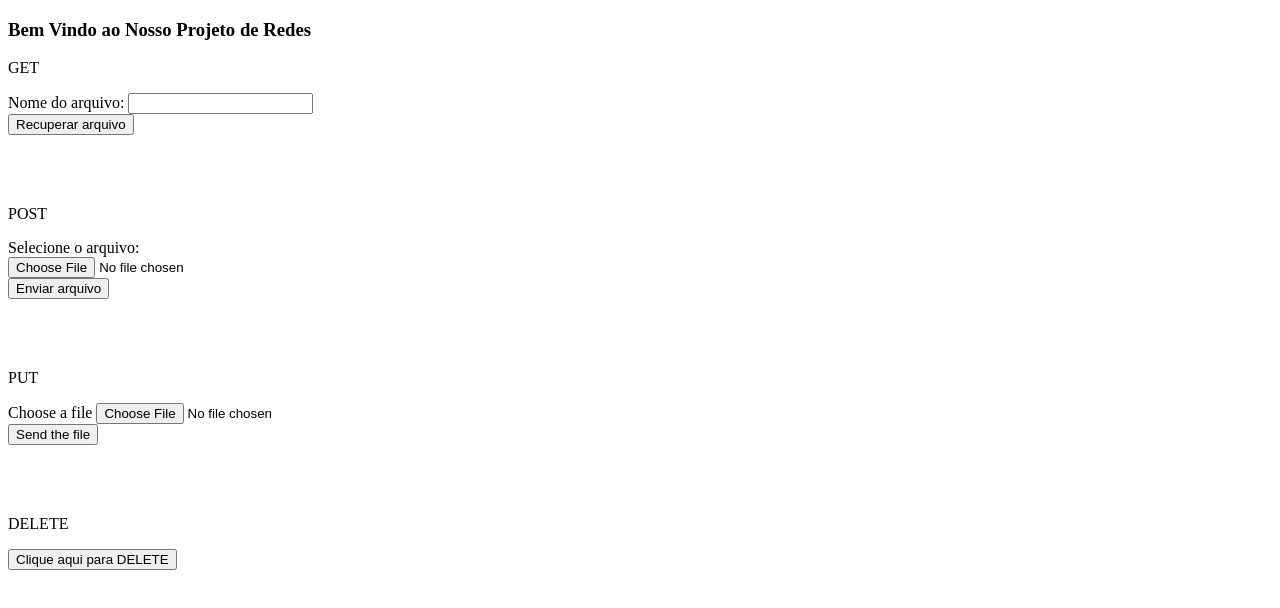
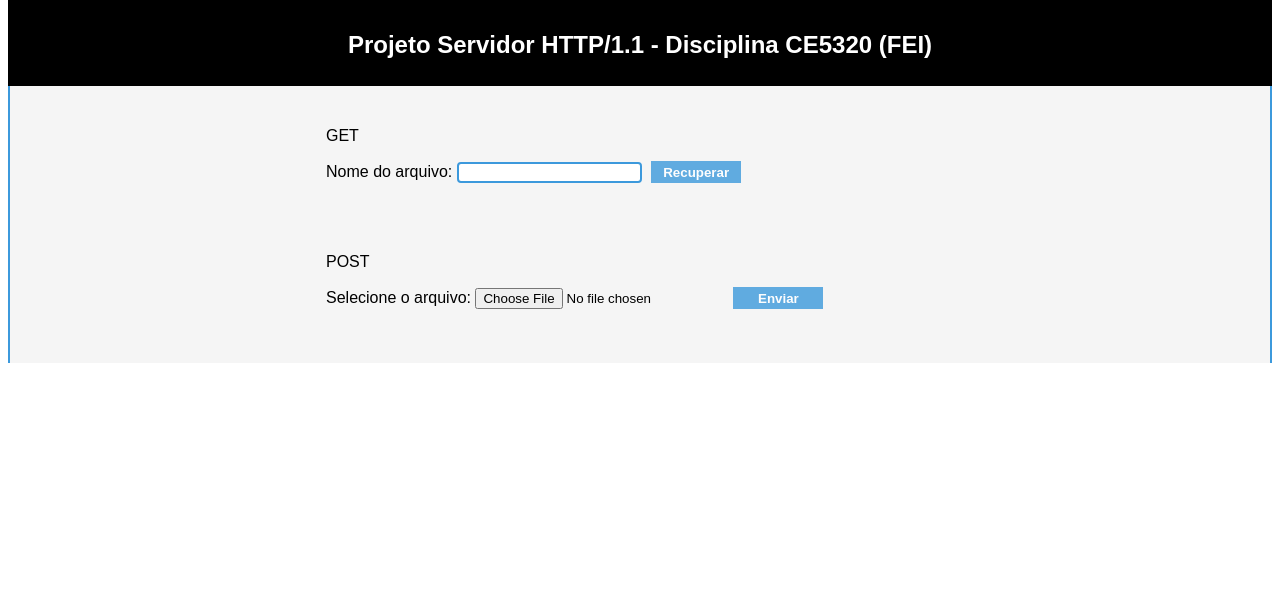
Before and after one commit to camylladias/CE5320, a plain HTML site: page projeto.html in a window 1280 px wide. Drawn offline with Linux system fonts and the light colour scheme.

Commit message:
Add files via upload

```diff
--- a/projeto.html
+++ b/projeto.html
@@ -2,12 +2,69 @@
 <html>
 	<head>
 		<meta charset="UTF-8" />
-		<title>Projeto de Redes</title>
+		<title>Projeto Servidor HTTP/1.1</title>
+		<style>
+			body{
+				font-family:Arial, Helvetica, sans-serif;
+			}
+			#methods1{
+				background-color:whitesmoke;
+				border-left: 2px solid #3C99DC;
+				border-right: 2px solid #3C99DC;
+				color: black;
+				height: 50%;
+				width: auto;
+				padding-left: 25%;
+				padding-top: 2%;
+			}
+
+			#methods2{
+				background-color:whitesmoke;
+				border-left: 2px solid #3C99DC;
+				border-right: 2px solid #3C99DC;
+				border-bottom: 2px solid #3C99DC;
+				color: black;
+				height: 50%;
+				width: auto;
+				padding-left: 25%;
+				padding-top: 10px;
+				padding-bottom: 100px;
+			}
+
+			input[type=text] {
+  				border: 2px solid #3C99DC;
+  				border-radius: 4px;
+			}
+
+			button{
+				background-color: #3C99DC;
+				color: white;
+				font-weight: bold;
+				margin-left: 5px;
+				border-style: none;
+				width: 90px;
+				height: 22px;
+				opacity: 0.8;
+				transition: 0.2s;
+			}
+
+			#btn:hover {opacity: 2}
+
+			#h2{
+				background-color: black;
+				color: white;
+				height: 50px;
+				padding-top: 1%;
+				padding-bottom: 2%;
+				margin-top: -10px;
+			}
+		</style>
 	</head>
-	<body>
-		<h3>Bem Vindo ao Nosso Projeto de Redes</h3>
 
-		<div>
+	<body id="body">
+		<div id=h2><h2><center>Projeto Servidor HTTP/1.1 - Disciplina CE5320 (FEI)</center></h2></div>
+
+		<div id="methods1" >
 			<div>
 				<div>
 					<p>GET</p>
@@ -15,10 +72,8 @@
 						<div>
 							<div>
 								<label for="file">Nome do arquivo: </label>
-								<input type="text" id="file" name=""/>
-							</div>
-							<div>
-								<button type="submit">Recuperar arquivo</button>
+								<input type="text" id="file" name="file"/>
+								<button id="btn" type="submit">Recuperar</button>
 							</div>
 						</div>
 					</form>
@@ -33,39 +88,13 @@
 					>
 						<div>
 							<div>
-								<label for="file">Selecione o arquivo: </label><br>
-								<input type="file" id="file" name="file" />
-							</div>
-							<div>
-								<button type="submit">Enviar arquivo</button>
+								<label for="file">Selecione o arquivo: </label>
+								<input type="file" id="file2" name="file" /><button id="btn" type="submit">Enviar</button>
 							</div>
 						</div>
 					</form>
 					<br /><br /><br />
 				</div>
-				<div>
-					<p>PUT</p>
-					<form
-						method="put"
-						action="http://localhost:8080"
-						enctype="multipart/form-data"
-					>
-						<div>
-							<label for="file">Choose a file</label>
-							<input type="file" id="file" name="myFile" />
-						</div>
-						<div>
-							<button>Send the file</button>
-						</div>
-					</form>
-					<br /><br /><br />
-				</div>
-				<div>
-					<p>DELETE</p>
-					<form method="delete" action="http://localhost:8080">
-						<button type="submit">Clique aqui para DELETE</button>
-					</form>
-				</div>
 			</div>
 		</div>
 	</body>
```
Also changed, not shown: 1 other file.
